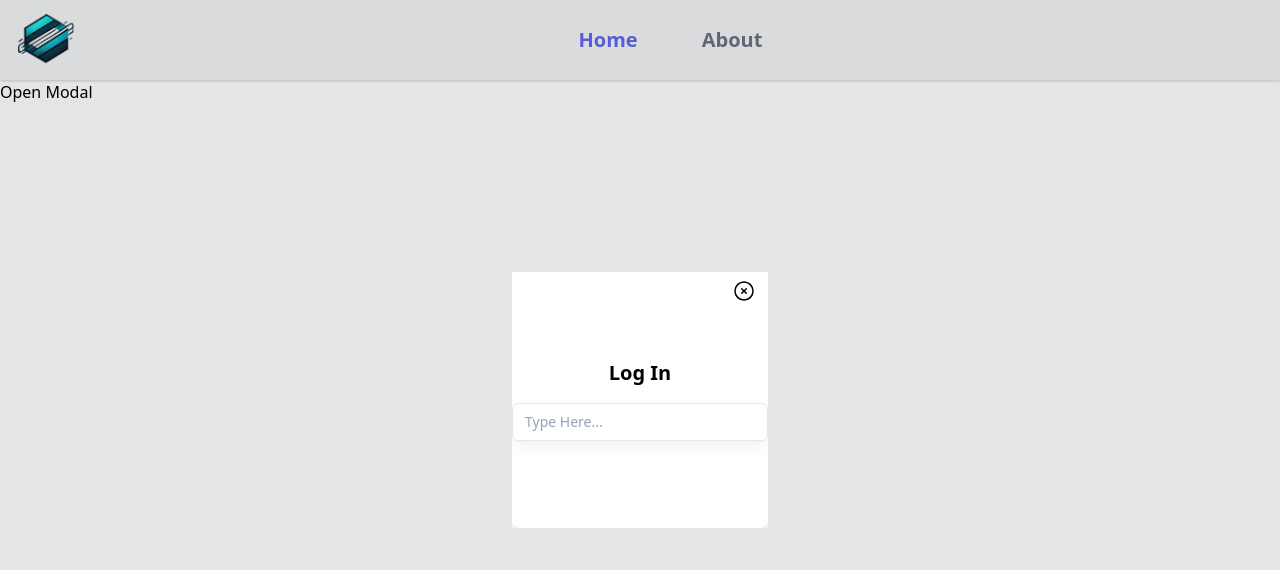
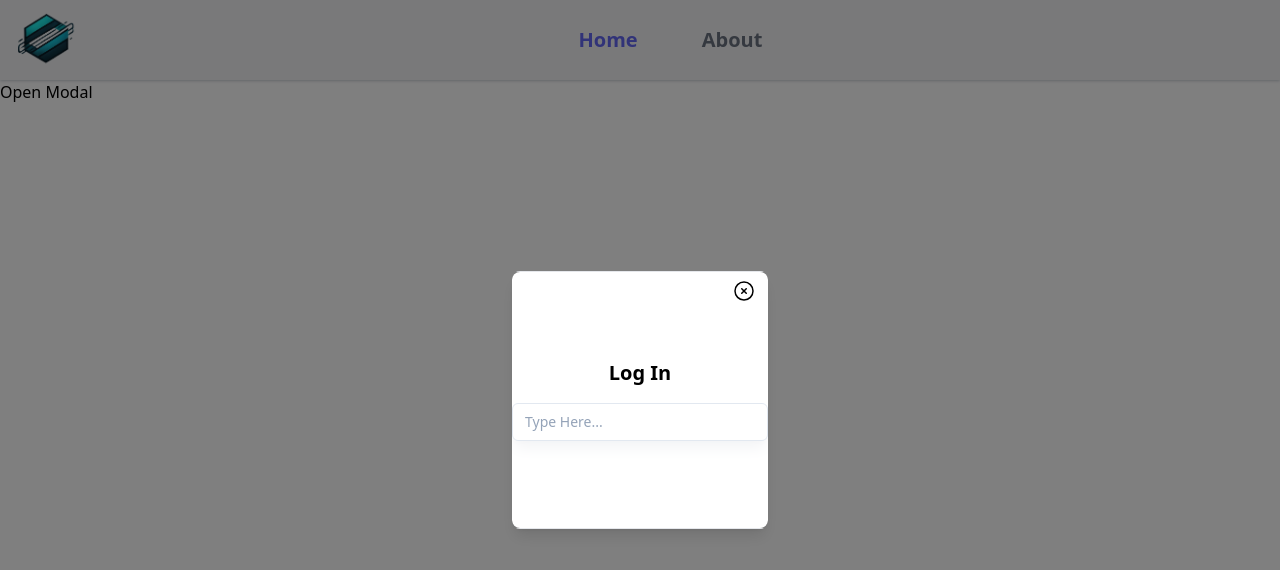
Before and after one commit to DootDoot4567/hack-demo, a SvelteKit app in the folder my-app/: page /home in a window 1280 px wide. Both pictures are taken after a click on the button "Open Modal". Shown: the top 570 px of the page. Built offline with nearby package versions, Linux system fonts and the light colour scheme.

Commit message:
fixed stylistic issues with modal pop ups

```diff
--- a/my-app/src/routes/Nested/Modal.svelte
+++ b/my-app/src/routes/Nested/Modal.svelte
@@ -13,7 +13,11 @@
     };
 </script>
 
-<dialog bind:this={dialog} on:close={closeModal}>
+<dialog
+    class="bg-transparent backdrop:bg-black backdrop:bg-opacity-50 p-0 m-0 border-none rounded-lg shadow-lg fixed top-1/2 left-1/2 transform -translate-x-1/2 -translate-y-1/2"
+    bind:this={dialog}
+    on:close={closeModal}>
+
         <div>
             <slot name="header" />
             <hr />
```
Lines whose indentation alone changed are shown as unchanged.
